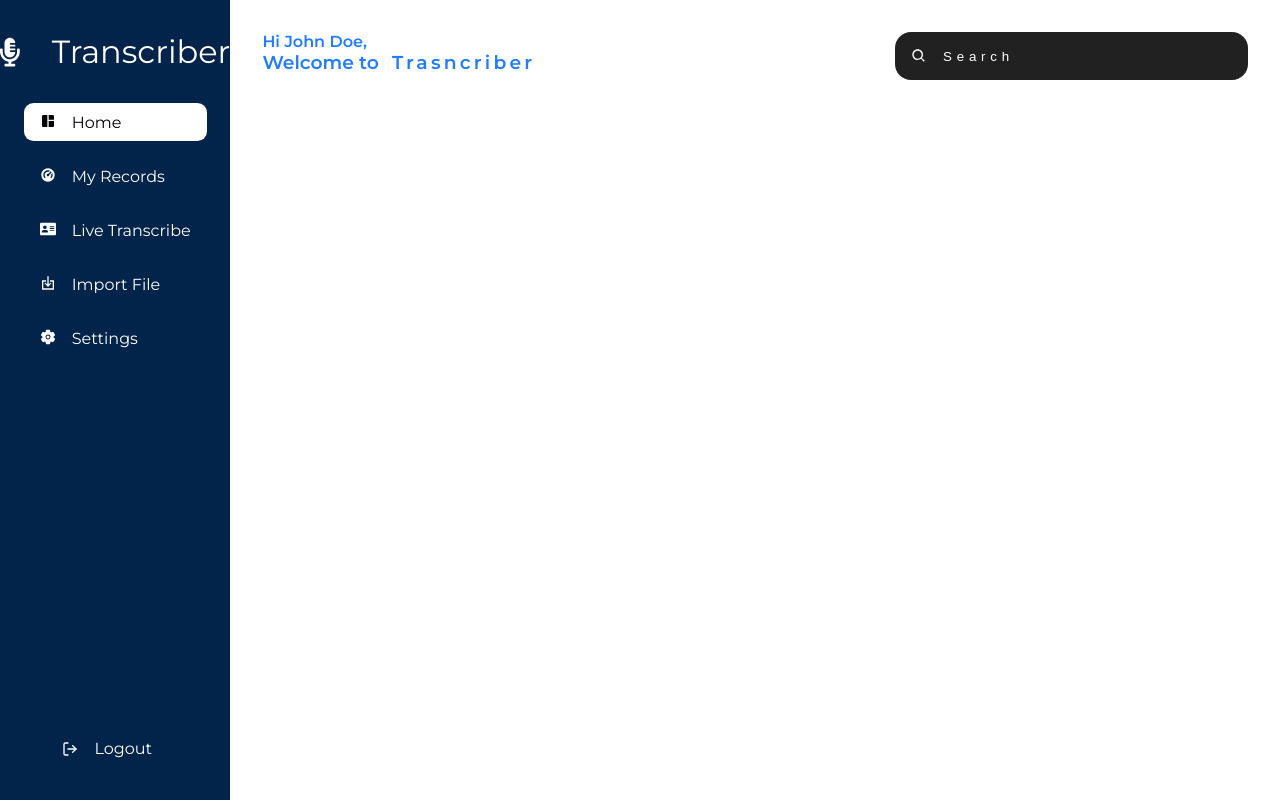
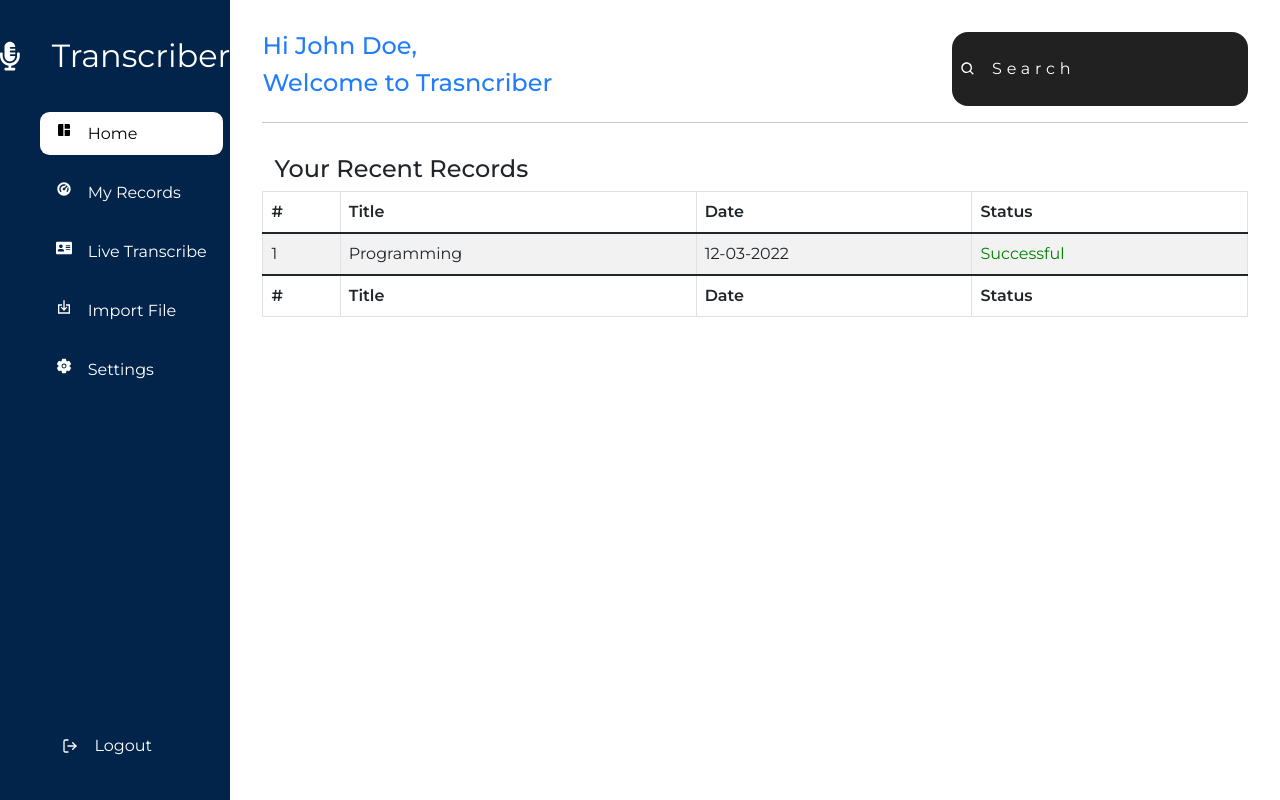
Before and after one commit to agesa3/Transcriber-v2, a React (Create React App) app: page / in a window 1280 px wide. Built offline with nearby package versions, Linux system fonts and the light colour scheme.

Commit message:
records table

```diff
--- a/package.json
+++ b/package.json
@@ -7,6 +7,7 @@
     "@testing-library/jest-dom": "^5.11.4",
     "@testing-library/react": "^11.1.0",
     "@testing-library/user-event": "^12.1.10",
+    "bootstrap": "^5.1.3",
     "react": "^17.0.2",
     "react-dom": "^17.0.2",
     "react-icons": "^4.3.1",
--- a/public/index.html
+++ b/public/index.html
@@ -24,7 +24,13 @@
       work correctly both with client-side routing and a non-root public URL.
       Learn how to configure a non-root public URL by running `npm run build`.
     -->
-    <title>React App</title>
+    <link
+      href="https://cdn.jsdelivr.net/npm/bootstrap@5.1.3/dist/css/bootstrap.min.css"
+      rel="stylesheet"
+      integrity="sha384-1BmE4kWBq78iYhFldvKuhfTAU6auU8tT94WrHftjDbrCEXSU1oBoqyl2QvZ6jIW3"
+      crossorigin="anonymous"
+    />
+    <title>Transcriber</title>
   </head>
   <body>
     <noscript>You need to enable JavaScript to run this app.</noscript>
@@ -39,5 +45,10 @@
       To begin the development, run `npm start` or `yarn start`.
       To create a production bundle, use `npm run build` or `yarn build`.
     -->
+
+    <script src="//cdnjs.cloudflare.com/ajax/libs/jquery/3.2.1/jquery.min.js"></script>
+<!------ Include the above in your HEAD tag ---------->
+<script src="https://cdn.datatables.net/1.10.16/js/jquery.dataTables.min.js"></script>
+<script src="https://cdn.datatables.net/1.10.16/js/dataTables.bootstrap4.min.js"></script>
   </body>
 </html>
--- a/src/components/Navbar.jsx
+++ b/src/components/Navbar.jsx
@@ -3,18 +3,21 @@ import styled from "styled-components";
 import { BiSearch } from "react-icons/bi";
 export default function Navbar() {
   return (
+    <>
     <Nav>
       <div className="title">
         <h4>Hi John Doe,</h4>
-        <h1>
+        <h4>
           Welcome to <span>Trasncriber</span>
-        </h1>
+        </h4>
       </div>
       <div className="search">
         <BiSearch />
         <input type="text" placeholder="Search" />
       </div>
     </Nav>
+    <hr />
+    </>
   );
 }
 const Nav = styled.nav`
@@ -35,7 +38,7 @@ const Nav = styled.nav`
     display: flex;
     align-items: center;
     gap: 1rem;
-    padding: 1rem 8rem 1rem 1rem;
+    padding: 0.5rem 4rem 0.5rem 0.5rem;
     border-radius: 1rem;
     svg {
       color: #fff;
--- a/src/components/Pages/Home/Home.js
+++ b/src/components/Pages/Home/Home.js
@@ -4,21 +4,54 @@ import Navbar from "../../Navbar";
 
 const Home = () => {
   return (
-    <Section>
-    <Navbar />
-    <div className="grid">
-    <h1 style={{
-          color: '#fff',
-      }}>
-        Welcome to the Home Page!
-      </h1>
-    </div>
-  </Section>
-  )
-}
+    <>
+      <Section>
+        <Navbar />
+        <div className="grid">
+          <div className="container">
+            <h4>Your Recent Records</h4>
 
-export default Home
+            <div class="row">
+              <table
+                id="example"
+                class="table table-striped table-bordered"
+                style={{ width: "100%" }}
+              >
+                <thead>
+                  <tr>
+                    <th>#</th>
+                    <th>Title</th>
+                    <th>Date</th>
+                    <th>Status</th>
+                  </tr>
+                </thead>
+                <tbody>
+                  <tr>
+                    <td>1</td>
+                    <td>Programming</td>
+                    <td>12-03-2022</td>
+                    <td style={{color:"green"}}>Successful</td>
 
+                  </tr>
+                </tbody>
+                <tfoot>
+                  <tr>
+                  <th>#</th>
+                    <th>Title</th>
+                    <th>Date</th>
+                    <th>Status</th>
+                  </tr>
+                </tfoot>
+              </table>
+            </div>
+          </div>
+        </div>
+      </Section>
+    </>
+  );
+};
+
+export default Home;
 
 const Section = styled.section`
   margin-left: 18vw;
```
Also changed, not shown: 2 other files (tests, documents, lock files or other folders).
